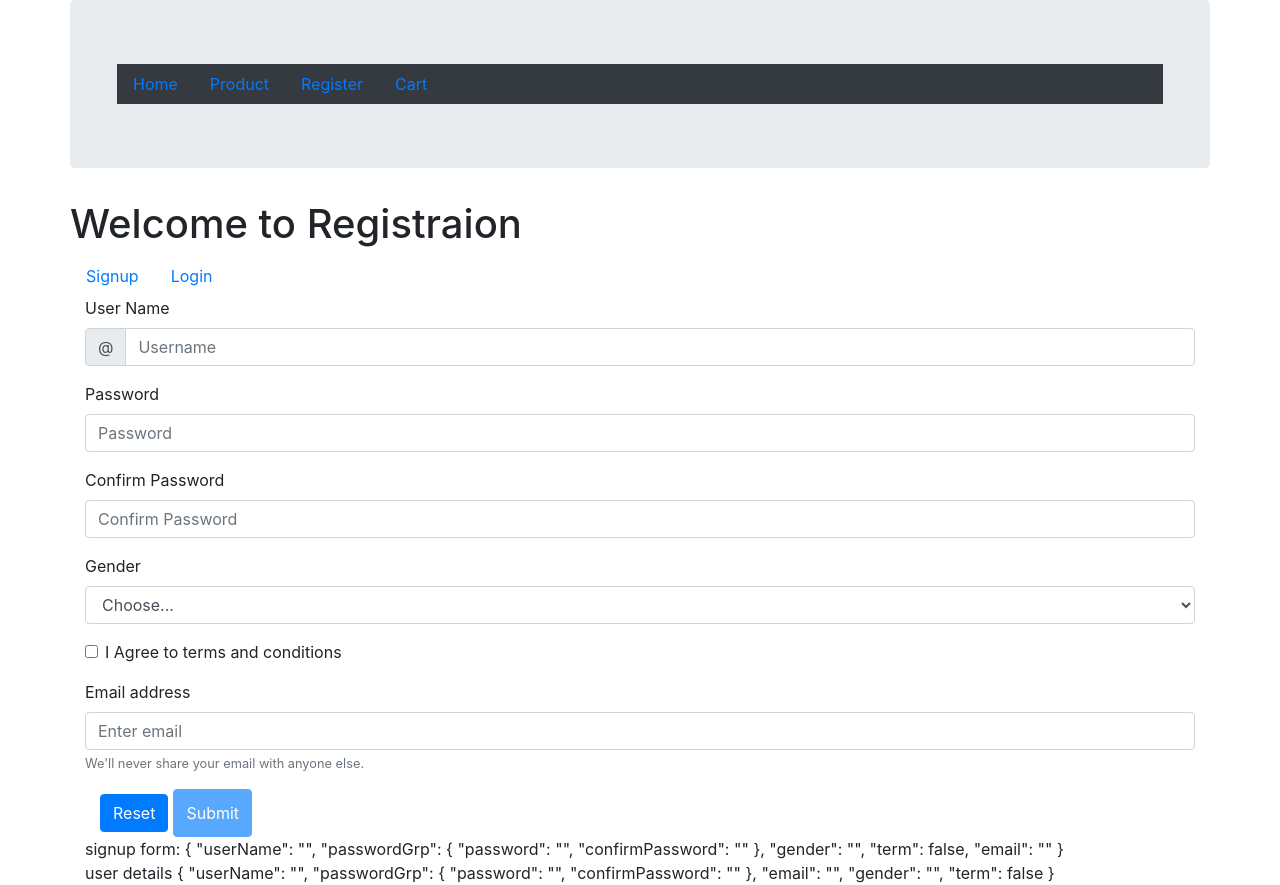
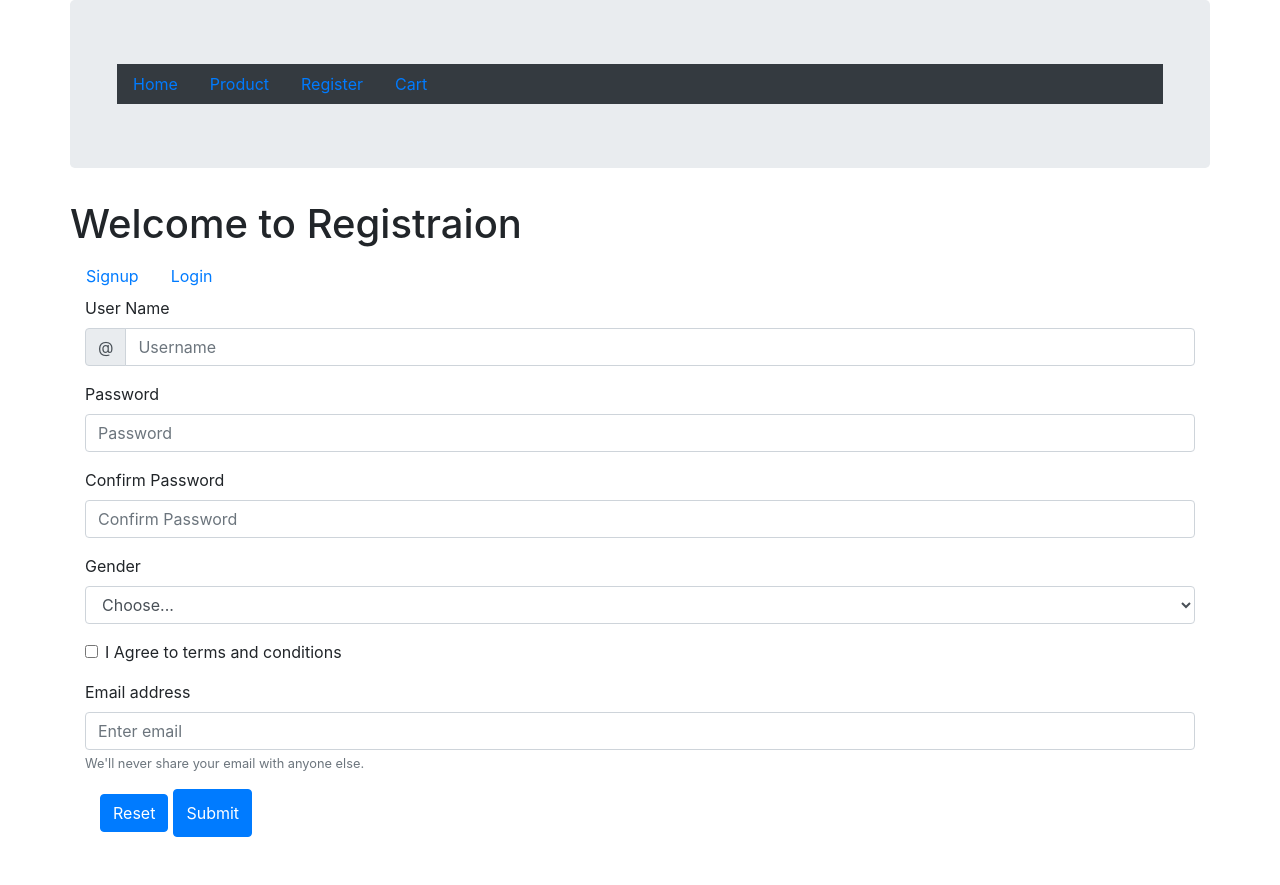
Before and after one commit to vinishgeorge/VGKart, an Angular app: page /register/signup in a window 1280 px wide. After the commit the page ends 837 px from the top, so only its background shows below. Built offline with nearby package versions, Linux system fonts and the light colour scheme.

Commit message:
changes for reactive form

```diff
--- a/src/app/app.module.ts
+++ b/src/app/app.module.ts
@@ -19,7 +19,7 @@ const route: Routes = [
   { path: "product", component: ProductComponent },
   {
     path: "register", component: RegisterComponent,
-    children: [{ path: "signup", component: SignupComponentComponent },
+    children: [{ path: "signup", component: SignupReactiveComponent },
     { path: "login", component: LoginComponentComponent }]
   },
   { path: "cart", component: CartComponent }
--- a/src/app/signup-reactive/signup-reactive.component.html
+++ b/src/app/signup-reactive/signup-reactive.component.html
@@ -1,3 +1,52 @@
-<p>
-  signup-reactive works!
-</p>
+<form>
+    <div class="form-group">
+      <label for="userName">User Name</label>
+      <div class="input-group">
+        <div class="input-group-prepend">
+          <span class="input-group-text" id="basic-addon1">@</span>
+        </div>
+        <input type="text" class="form-control" placeholder="Username" aria-label="Username" aria-describedby="basic-addon1" name="userName"
+          />
+      </div>
+
+    </div>
+    <div ngModelGroup="passwordGrp" >
+      <div class="form-group">
+        <label for="exampleInputPassword1">Password</label>
+        <input type="password" class="form-control" id="exampleInputPassword1" placeholder="Password" name="password"   minlength="6" required/>
+
+      </div>
+      <div class="form-group">
+        <label for="exampleInputPassword2">Confirm Password</label>
+        <input type="password" class="form-control" id="exampleInputPassword2" placeholder="Confirm Password" name="confirmPassword"
+            minlength="6" required/>
+      </div>
+
+    </div>
+    <div class="form-group">
+      <label for="inputGender">Gender</label>
+      <select id="inputgender" class="form-control" name="gender" >
+        <option selected value="">Choose...</option>
+        <!-- <option *ngFor="let g of gender" value="{{g.value}}">{{g.label}}</option> -->
+
+      </select>
+    </div>
+    <div class="form-group form-check">
+      <input type="checkbox" class="form-check-input" id="exampleCheck1" name="term" >
+      <label class="form-check-label" for="exampleCheck1">I Agree to terms and conditions</label>
+    </div>
+    <div class="form-group">
+      <label for="exampleInputEmail1">Email address</label>
+      <input type="email" class="form-control" id="exampleInputEmail1" aria-describedby="emailHelp" placeholder="Enter email" name="email"
+        >
+      <small id="emailHelp" class="form-text text-muted">We'll never share your email with anyone else.</small>
+
+    </div>
+
+    <div class="form-row col-6">
+      <button type="submit" class="btn btn-primary" id="reset" name="reset" style="margin: 5px;">Reset</button>
+      <button type="submit" class="btn btn-primary" id="submitbtn" name="submitbtn" >Submit</button>
+    </div>
+
+
+  </form>
```
